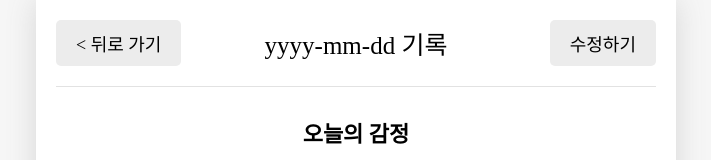
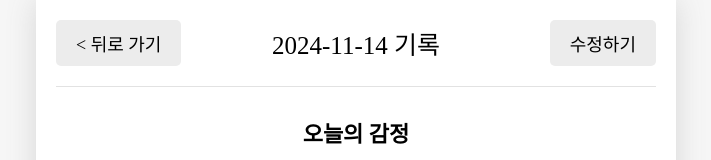
Before and after one commit to leeareum0/emotion-diary, a React (Vite) app: page /diary/1 in a window 1280 px wide. Shown: the top 160 px of the page, without its empty margins (284-995 px from the left). Built offline with nearby package versions, Linux system fonts and the light colour scheme; a web font is replaced by a local one.

Commit message:
feat: Diary Page 해당 날짜 불러오기 기능 구현

```diff
--- a/src/pages/Diary.jsx
+++ b/src/pages/Diary.jsx
@@ -3,6 +3,7 @@ import Button from "../components/Button";
 import Viewer from "../components/Viewer";
 import useDiary from "../hooks/useDiary";
 import { useParams, useNavigate } from "react-router-dom";
+import { getStringDate } from "../util/get-stringed-date";
 
 const Diary = () => {
   const params = useParams();
@@ -15,11 +16,12 @@ const Diary = () => {
   }
 
   const { createdDate, emotionId, content } = curDiaryItem;
+  const title = getStringDate(new Date(createdDate));
 
   return (
     <div>
       <Header
-        title={"yyyy-mm-dd 기록"}
+        title={`${title} 기록`}
         leftChild={<Button onClick={() => nav(-1)} text={"< 뒤로 가기"} />}
         rightChild={
           <Button onClick={() => nav(`/edit/${params.id}`)} text={"수정하기"} />
```
